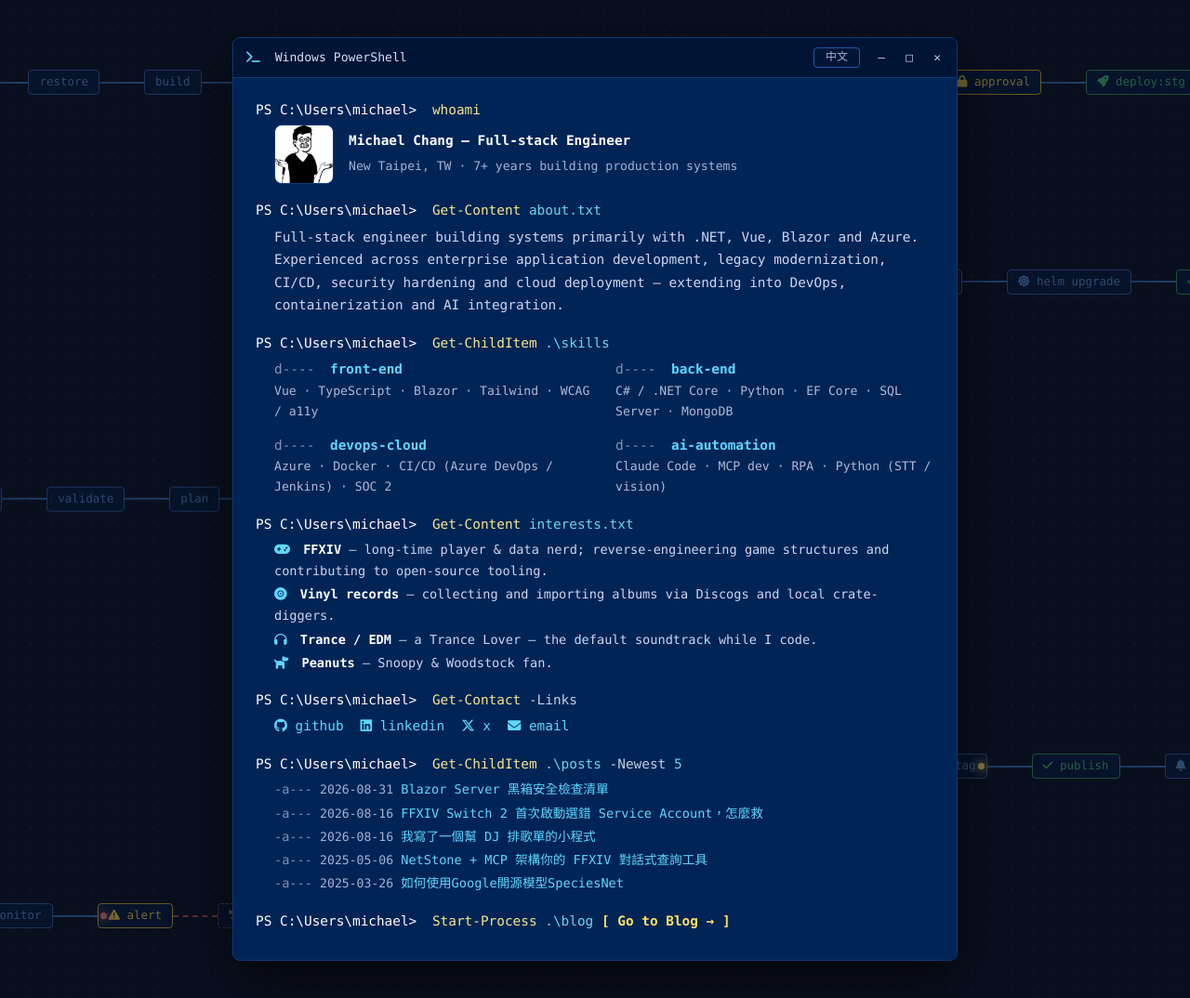
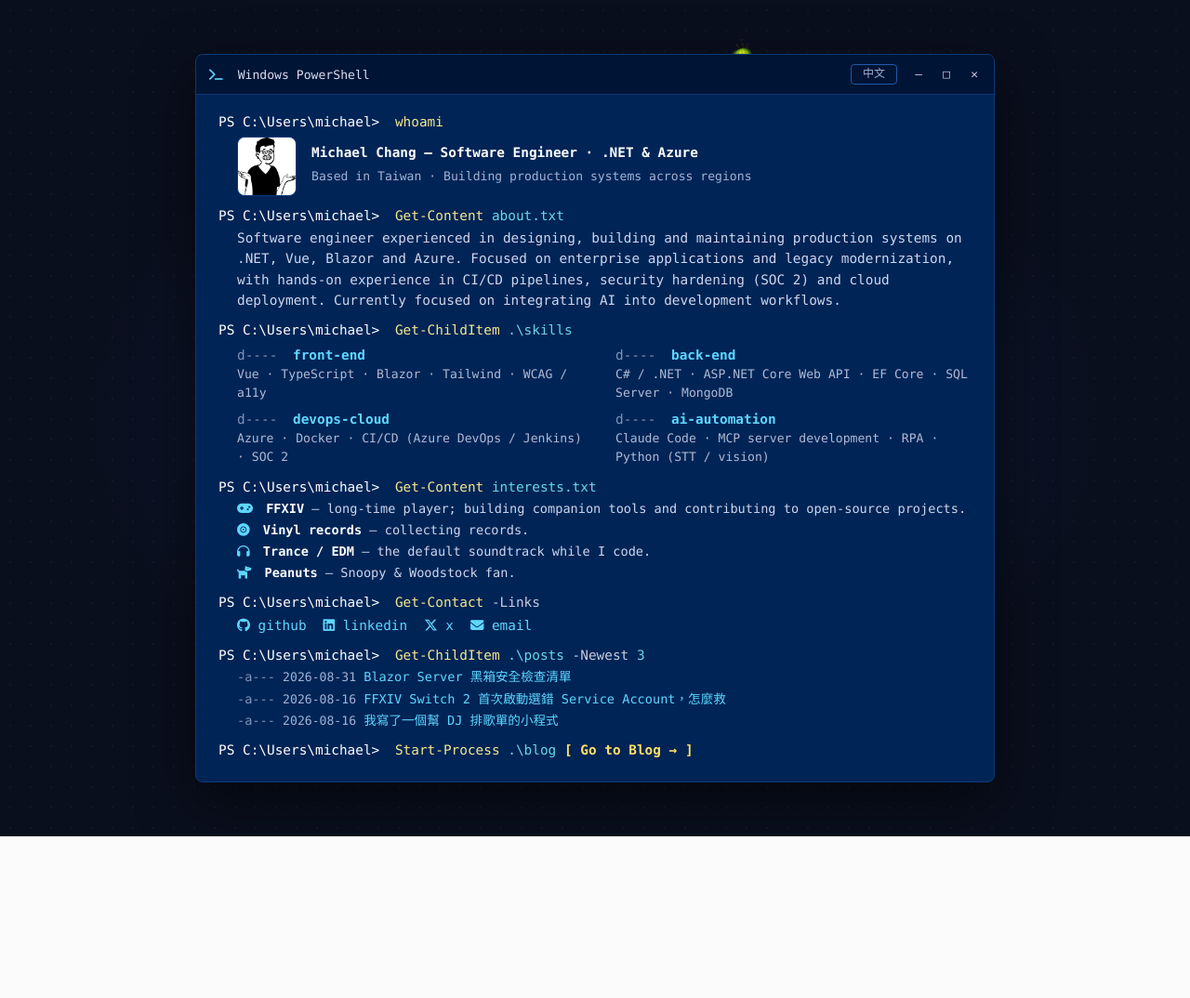
Before and after one commit to dks50217/dks50217.github.io, a Jekyll site: the page built from index.html, in a window 1280 px wide. Shown: the whole page at 93% size. Built offline with Jekyll 4.4.1, drawn with Linux system fonts in a browser that asks for light colours; nearby versions of some CDN libraries; after the commit the page ends 900 px from its top, so only the background shows below that.

Commit message:
revise home page profile and terminal backdrop

```diff
--- a/assets/css/custom.css
+++ b/assets/css/custom.css
@@ -63,91 +63,17 @@
   justify-content: center;
   padding: 40px 20px;
   background: #0a0f1e;
-  background-image: radial-gradient(rgba(255, 255, 255, 0.03) 1px, transparent 1px);
-  background-size: 22px 22px;
-}
-
-/* DevOps pipeline backdrop */
-.pipeline-bg {
-  position: absolute;
-  inset: 0;
-  z-index: 0;
-  pointer-events: none;
-  overflow: hidden;
-}
-.pipe {
-  position: absolute;
-  display: flex;
-  align-items: center;
-  white-space: nowrap;
-  font-family: Consolas, 'Cascadia Mono', monospace;
-  font-size: 0.78rem;
-  color: #2f5d9e;
-  opacity: 0.5;
-}
-.pipe1 { top: 7%;  left: -120px; }
-.pipe2 { top: 27%; right: -80px; }
-.pipe3 { top: 50%; left: -90px; transform: translateY(-50%); }
-.pipe4 { bottom: 22%; right: -60px; }
-.pipe5 { bottom: 7%; left: -40px; }
-
-.pipe .stage {
-  padding: 3px 11px;
-  border: 1px solid #2f5d9e;
-  border-radius: 4px;
-  background: rgba(3, 36, 86, 0.45);
-  color: #4f86c6;
-}
-.pipe .stage.ok {
-  border-color: #2f8f5b;
-  color: #3fae6f;
-}
-.pipe .stage.gate {
-  border-color: #c9a227;
-  color: #e0c14a;
-}
-.pipe .stage.rollback {
-  border-style: dashed;
-  border-color: #a8484c;
-  color: #d4787c;
-}
-.pipe .seg {
-  width: 48px;
-  height: 2px;
-  background: linear-gradient(90deg, #2f5d9e, #3a6fb0);
-}
-.pipe .seg.dashed {
-  background: none;
-  border-top: 2px dashed #a8484c;
-}
-.pipe .packet {
-  position: absolute;
-  left: 0;
-  width: 7px;
-  height: 7px;
-  border-radius: 50%;
-  background: #5fd7ff;
-  box-shadow: 0 0 8px 2px rgba(95, 215, 255, 0.7);
-  animation: pipe-flow 5s linear infinite;
-}
-.pipe1 .packet { animation-duration: 11s; }
-.pipe2 .packet { animation-duration: 6.5s; animation-delay: -2s; background: #3fae6f; box-shadow: 0 0 8px 2px rgba(63, 174, 111, 0.7); }
-.pipe3 .packet { animation-duration: 8s; animation-delay: -1s; }
-.pipe4 .packet { animation-duration: 5s; animation-delay: -3s; background: #ffe066; box-shadow: 0 0 8px 2px rgba(255, 224, 102, 0.6); }
-.pipe5 .packet { animation-duration: 4.5s; animation-delay: -1.5s; background: #d4787c; box-shadow: 0 0 8px 2px rgba(212, 120, 124, 0.6); }
-
-@keyframes pipe-flow {
-  0% { left: 0; opacity: 0; }
-  10% { opacity: 1; }
-  90% { opacity: 1; }
-  100% { left: 100%; opacity: 0; }
+  background-image:
+    radial-gradient(ellipse at center, rgba(40, 110, 220, 0.18), transparent 60%), /* soft glow behind the window */
+    radial-gradient(rgba(255, 255, 255, 0.03) 1px, transparent 1px);
+  background-size: 100% 100%, 22px 22px;
 }
 
 .term-window {
   position: relative;
   z-index: 1;
   width: 100%;
-  max-width: 780px;
+  max-width: 860px;
   background: #012456; /* classic Windows PowerShell blue */
   border: 1px solid #0a3a7a;
   border-radius: 8px;
@@ -222,7 +148,6 @@
   100% { transform: rotate(-7deg) translateY(0); }
 }
 @media (prefers-reduced-motion: reduce) {
-  .pipe .packet { animation: none; opacity: 0; }
   .cactuar { animation: none; transform: translate(2vw, 6vh); }
   .cactuar span { animation: none; }
 }
@@ -230,6 +155,8 @@
 .term-bar {
   display: flex;
   align-items: center;
+  cursor: move;
+  touch-action: none; /* let the title bar drag on touch screens */
   padding: 8px 6px 8px 14px;
   background: #001436;
   border-bottom: 1px solid #0a3a7a;
@@ -309,14 +236,14 @@
 .term-window.zh .lang-zh { display: revert; }
 
 .term-body {
-  padding: 22px 24px 26px;
+  padding: 18px 24px 20px;
   font-size: 0.9rem;
-  line-height: 1.7;
+  line-height: 1.55;
   color: #eeedf0;
 }
 
 .term-body .line {
-  margin: 16px 0 4px;
+  margin: 10px 0 2px;
   color: #eeedf0;
   word-break: break-word;
 }
@@ -364,7 +291,7 @@
   margin: 4px 0;
   display: grid;
   grid-template-columns: 1fr 1fr;
-  gap: 12px 24px;
+  gap: 6px 24px;
 }
 
 .skill-head {
@@ -408,6 +335,14 @@
 }
 .term-social a:hover,
 .term-posts a:hover { text-decoration: underline; }
+
+.ps-error {
+  margin: 0 0 4px;
+  padding-left: 20px;
+  font-size: 0.82rem;
+  color: #ff6b6b; /* PowerShell error red */
+  word-break: break-word;
+}
 
 .term-link {
   color: #ffe066;
--- a/index.html
+++ b/index.html
@@ -1,32 +1,10 @@
 ---
 layout: default
 title: Home
-description: Michael Chang — Full-stack Engineer working with .NET, Vue, Blazor and Azure, focused on enterprise systems, DevOps, cloud architecture and AI integration.
+description: Michael Chang — Software Engineer working with .NET, Vue, Blazor and Azure, focused on enterprise systems, DevOps, cloud architecture and AI integration.
 ---
 
 <main class="term">
-  <div class="pipeline-bg" aria-hidden="true">
-    <div class="pipe pipe1">
-      <span class="stage"><i class="fa-solid fa-code-branch"></i> checkout</span><span class="seg"></span><span class="stage">restore</span><span class="seg"></span><span class="stage">build</span><span class="seg"></span><span class="stage">unit test</span><span class="seg"></span><span class="stage">SAST</span><span class="seg"></span><span class="stage"><i class="fa-brands fa-docker"></i> image</span><span class="seg"></span><span class="stage">push</span><span class="seg"></span><span class="stage ok"><i class="fa-solid fa-rocket"></i> deploy:dev</span><span class="seg"></span><span class="stage">smoke</span><span class="seg"></span><span class="stage gate"><i class="fa-solid fa-lock"></i> approval</span><span class="seg"></span><span class="stage ok"><i class="fa-solid fa-rocket"></i> deploy:stg</span><span class="seg"></span><span class="stage">e2e</span><span class="seg"></span><span class="stage gate"><i class="fa-solid fa-lock"></i> approval</span><span class="seg"></span><span class="stage ok"><i class="fa-solid fa-rocket"></i> deploy:prod</span><span class="seg"></span><span class="stage ok"><i class="fa-solid fa-heart-pulse"></i> health</span>
-      <span class="packet"></span>
-    </div>
-    <div class="pipe pipe2">
-      <span class="stage"><i class="fa-brands fa-docker"></i> build</span><span class="seg"></span><span class="stage">trivy scan</span><span class="seg"></span><span class="stage">sign</span><span class="seg"></span><span class="stage ok"><i class="fa-solid fa-box"></i> push ACR</span><span class="seg"></span><span class="stage"><i class="fa-solid fa-dharmachakra"></i> helm upgrade</span><span class="seg"></span><span class="stage ok"><i class="fa-solid fa-check"></i> rollout</span>
-      <span class="packet"></span>
-    </div>
-    <div class="pipe pipe3">
-      <span class="stage"><i class="fa-solid fa-cloud"></i> tf fmt</span><span class="seg"></span><span class="stage">validate</span><span class="seg"></span><span class="stage">plan</span><span class="seg"></span><span class="stage gate"><i class="fa-solid fa-lock"></i> approval</span><span class="seg"></span><span class="stage ok"><i class="fa-solid fa-check"></i> apply</span><span class="seg dashed"></span><span class="stage rollback"><i class="fa-solid fa-rotate-left"></i> rollback</span>
-      <span class="packet"></span>
-    </div>
-    <div class="pipe pipe4">
-      <span class="stage"><i class="fa-solid fa-tag"></i> semver</span><span class="seg"></span><span class="stage">changelog</span><span class="seg"></span><span class="stage">tag</span><span class="seg"></span><span class="stage ok"><i class="fa-solid fa-check"></i> publish</span><span class="seg"></span><span class="stage"><i class="fa-solid fa-bell"></i> notify</span>
-      <span class="packet"></span>
-    </div>
-    <div class="pipe pipe5">
-      <span class="stage"><i class="fa-solid fa-chart-line"></i> monitor</span><span class="seg"></span><span class="stage gate"><i class="fa-solid fa-triangle-exclamation"></i> alert</span><span class="seg dashed"></span><span class="stage rollback"><i class="fa-solid fa-rotate-left"></i> auto-rollback</span>
-      <span class="packet"></span>
-    </div>
-  </div>
   <div class="cactuar" aria-hidden="true"><span><img src="{{ site.baseurl }}/assets/img/cactuar.png" alt=""></span></div>
   <div class="term-window">
     <div class="term-bar">
@@ -43,19 +21,21 @@
       <div class="whoami">
         <img class="term-avatar" src="{{ site.baseurl }}/assets/img/avatar.png" alt="{{ site.author }}">
         <div>
-          <p class="out name"><span class="lang-en">Michael Chang — Full-stack Engineer</span><span class="lang-zh">張家豪 — 全端工程師</span></p>
-          <p class="out muted"><span class="lang-en">New Taipei, TW · 7+ years building production systems</span><span class="lang-zh">新北市，台灣 · 7 年以上正式系統開發經驗</span></p>
+          <p class="out name"><span class="lang-en">Michael Chang — Software Engineer · .NET &amp; Azure</span><span class="lang-zh">張家豪 — 軟體工程師 · .NET &amp; Azure</span></p>
+          <p class="out muted"><span class="lang-en">Based in Taiwan · Building production systems across regions</span><span class="lang-zh">台灣 · 跨國正式系統開發</span></p>
         </div>
       </div>
 
       <p class="line"><span class="ps-prompt">PS C:\Users\michael&gt;</span> <span class="cmd">Get-Content</span> <span class="arg">about.txt</span></p>
-      <p class="out lang-en">Full-stack engineer building systems primarily with .NET, Vue, Blazor and Azure.
-      Experienced across enterprise application development, legacy modernization, CI/CD,
-      security hardening and cloud deployment — extending into DevOps, containerization
-      and AI integration.</p>
-      <p class="out lang-zh">全端工程師，主要使用 .NET、Vue、Blazor 與 Azure 打造系統。
-      具備企業系統開發、舊系統現代化、CI/CD、資安強化與雲端部署經驗，
-      並延伸至 DevOps、容器化與 AI 整合。</p>
+      <p class="out lang-en">Software engineer experienced in designing, building and
+      maintaining production systems on .NET, Vue, Blazor and Azure.
+      Focused on enterprise applications and legacy modernization, with hands-on experience
+      in CI/CD pipelines, security hardening (SOC 2) and cloud deployment.
+      Currently focused on integrating AI into development workflows.</p>
+      <p class="out lang-zh">軟體工程師，具備正式環境系統的設計、開發與維運經驗，
+      技術主軸為 .NET、Vue、Blazor 與 Azure。
+      專注於企業應用系統與舊系統現代化，具備 CI/CD 流程建置、資安強化（SOC 2）與雲端部署的實務經驗；
+      目前持續將 AI 導入開發與工作流程</p>
 
       <p class="line"><span class="ps-prompt">PS C:\Users\michael&gt;</span> <span class="cmd">Get-ChildItem</span> <span class="arg">.\skills</span></p>
       <div class="skills">
@@ -65,7 +45,7 @@
         </div>
         <div class="skill">
           <span class="skill-head"><span class="ps-mode">d----</span> back-end</span>
-          <span class="skill-list">C# / .NET Core · Python · EF Core · SQL Server · MongoDB</span>
+          <span class="skill-list">C# / .NET · ASP.NET Core Web API · EF Core · SQL Server · MongoDB</span>
         </div>
         <div class="skill">
           <span class="skill-head"><span class="ps-mode">d----</span> devops-cloud</span>
@@ -73,16 +53,16 @@
         </div>
         <div class="skill">
           <span class="skill-head"><span class="ps-mode">d----</span> ai-automation</span>
-          <span class="skill-list">Claude Code · MCP dev · RPA · Python (STT / vision)</span>
+          <span class="skill-list">Claude Code · MCP server development · RPA · Python (STT / vision)</span>
         </div>
       </div>
 
       <p class="line"><span class="ps-prompt">PS C:\Users\michael&gt;</span> <span class="cmd">Get-Content</span> <span class="arg">interests.txt</span></p>
       <ul class="term-interests out">
-        <li><i class="fa-solid fa-gamepad"></i> <b>FFXIV</b> — <span class="lang-en">long-time player &amp; data nerd; reverse-engineering game structures and contributing to open-source tooling.</span><span class="lang-zh">資深玩家與資料控；逆向遊戲結構並貢獻開源工具。</span></li>
-        <li><i class="fa-solid fa-record-vinyl"></i> <b><span class="lang-en">Vinyl records</span><span class="lang-zh">黑膠唱片</span></b> — <span class="lang-en">collecting and importing albums via Discogs and local crate-diggers.</span><span class="lang-zh">收藏黑膠，透過 Discogs 與在地管道收集／代購專輯。</span></li>
-        <li><i class="fa-solid fa-headphones"></i> <b><span class="lang-en">Trance / EDM</span><span class="lang-zh">Trance / EDM</span></b> — <span class="lang-en">a Trance Lover — the default soundtrack while I code.</span><span class="lang-zh">Trance 鐵粉，寫扣時的固定 BGM。</span></li>
-        <li><i class="fa-solid fa-dog"></i> <b>Peanuts</b> — <span class="lang-en">Snoopy &amp; Woodstock fan.</span><span class="lang-zh">史努比與胡士托的粉絲。</span></li>
+        <li><i class="fa-solid fa-gamepad"></i> <b>FFXIV</b> — <span class="lang-en">long-time player; building companion tools and contributing to open-source projects.</span><span class="lang-zh">資深玩家，平常也會開發輔助工具並參與開源專案</span></li>
+        <li><i class="fa-solid fa-record-vinyl"></i> <b><span class="lang-en">Vinyl records</span><span class="lang-zh">黑膠唱片</span></b> — <span class="lang-en">collecting records.</span><span class="lang-zh">收藏黑膠</span></li>
+        <li><i class="fa-solid fa-headphones"></i> <b><span class="lang-en">Trance / EDM</span><span class="lang-zh">Trance / EDM</span></b> — <span class="lang-en">the default soundtrack while I code.</span><span class="lang-zh">Trance 鐵粉，寫 Code 時固定會聽</span></li>
+        <li><i class="fa-solid fa-dog"></i> <b>Peanuts</b> — <span class="lang-en">Snoopy &amp; Woodstock fan.</span><span class="lang-zh">史努比與胡士托的粉絲</span></li>
       </ul>
 
       <p class="line"><span class="ps-prompt">PS C:\Users\michael&gt;</span> <span class="cmd">Get-Contact</span> <span class="param">-Links</span></p>
@@ -93,12 +73,17 @@
         <li><a href="mailto:{{ site.social-email }}"><i class="fa-solid fa-envelope"></i> email</a></li>
       </ul>
 
-      <p class="line"><span class="ps-prompt">PS C:\Users\michael&gt;</span> <span class="cmd">Get-ChildItem</span> <span class="arg">.\posts</span> <span class="param">-Newest</span> <span class="arg">5</span></p>
+      <p class="line"><span class="ps-prompt">PS C:\Users\michael&gt;</span> <span class="cmd">Get-ChildItem</span> <span class="arg">.\posts</span> <span class="param">-Newest</span> <span class="arg">3</span></p>
       <ul class="term-interests term-posts out">
-        {% for post in site.posts limit:5 %}
+        {% for post in site.posts limit:3 %}
         <li><span class="ps-mode">-a---</span> <span class="muted">{{ post.date | date: "%Y-%m-%d" }}</span> <a href="{{ post.url | prepend: site.baseurl }}">{{ post.title }}</a></li>
         {% endfor %}
       </ul>
+
+      <div class="cactuar-err" aria-hidden="true" hidden>
+        <p class="line"><span class="ps-prompt">PS C:\Users\michael&gt;</span> <span class="cmd">Grab-Cactuar</span></p>
+        <p class="ps-error">Grab-Cactuar : The cactuar does not like being grabbed.</p>
+      </div>
 
       <p class="line">
         <span class="ps-prompt">PS C:\Users\michael&gt;</span> <span class="cmd">Start-Process</span> <span class="arg">.\blog</span>
@@ -137,8 +122,30 @@
       win.classList.add('minimized');
       win.classList.remove('maximized');
     });
+    // drag the window by its title bar
+    // ponytail: no clamping, a refresh brings it back if dragged off-screen
+    var dx = 0, dy = 0, sx = 0, sy = 0, sx0 = 0, sy0 = 0, dragging = false, moved = false;
+    bar.addEventListener('pointerdown', function (e) {
+      if (win.classList.contains('maximized') || e.target.closest('button')) return;
+      dragging = true; moved = false;
+      sx = e.clientX - dx; sy = e.clientY - dy; sx0 = e.clientX; sy0 = e.clientY;
+      bar.setPointerCapture(e.pointerId);
+    });
+    bar.addEventListener('pointermove', function (e) {
+      if (!dragging) return;
+      dx = e.clientX - sx; dy = e.clientY - sy;
+      if (Math.abs(e.clientX - sx0) + Math.abs(e.clientY - sy0) > 3) moved = true; // ignore click jitter
+      win.style.transform = 'translate(' + dx + 'px,' + dy + 'px)';
+    });
+    bar.addEventListener('pointerup', function () { dragging = false; });
+    bar.addEventListener('pointercancel', function () { dragging = false; });
+    document.querySelector('.win-controls .max').addEventListener('click', function () {
+      dx = dy = 0; win.style.transform = ''; // maximize snaps back to the center
+    });
+
     // click the title bar to restore from minimized
     bar.addEventListener('click', function (e) {
+      if (moved) { moved = false; return; } // it was a drag, not a click
       if (win.classList.contains('minimized') && !e.target.closest('.win-controls, .lang-toggle')) {
         win.classList.remove('minimized');
       }
```
Also changed, not shown: other parts of index.html (+3 -0 lines).
